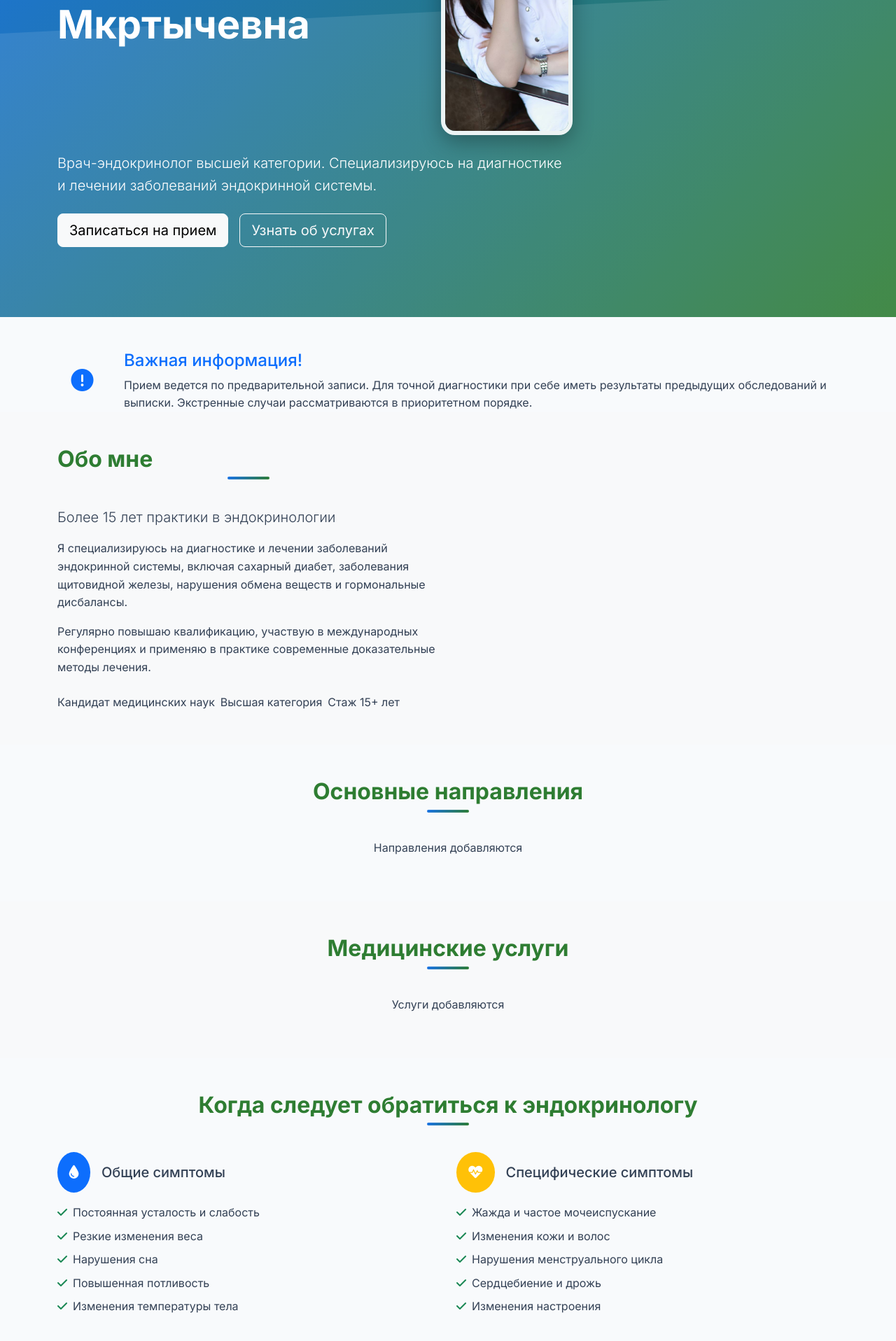
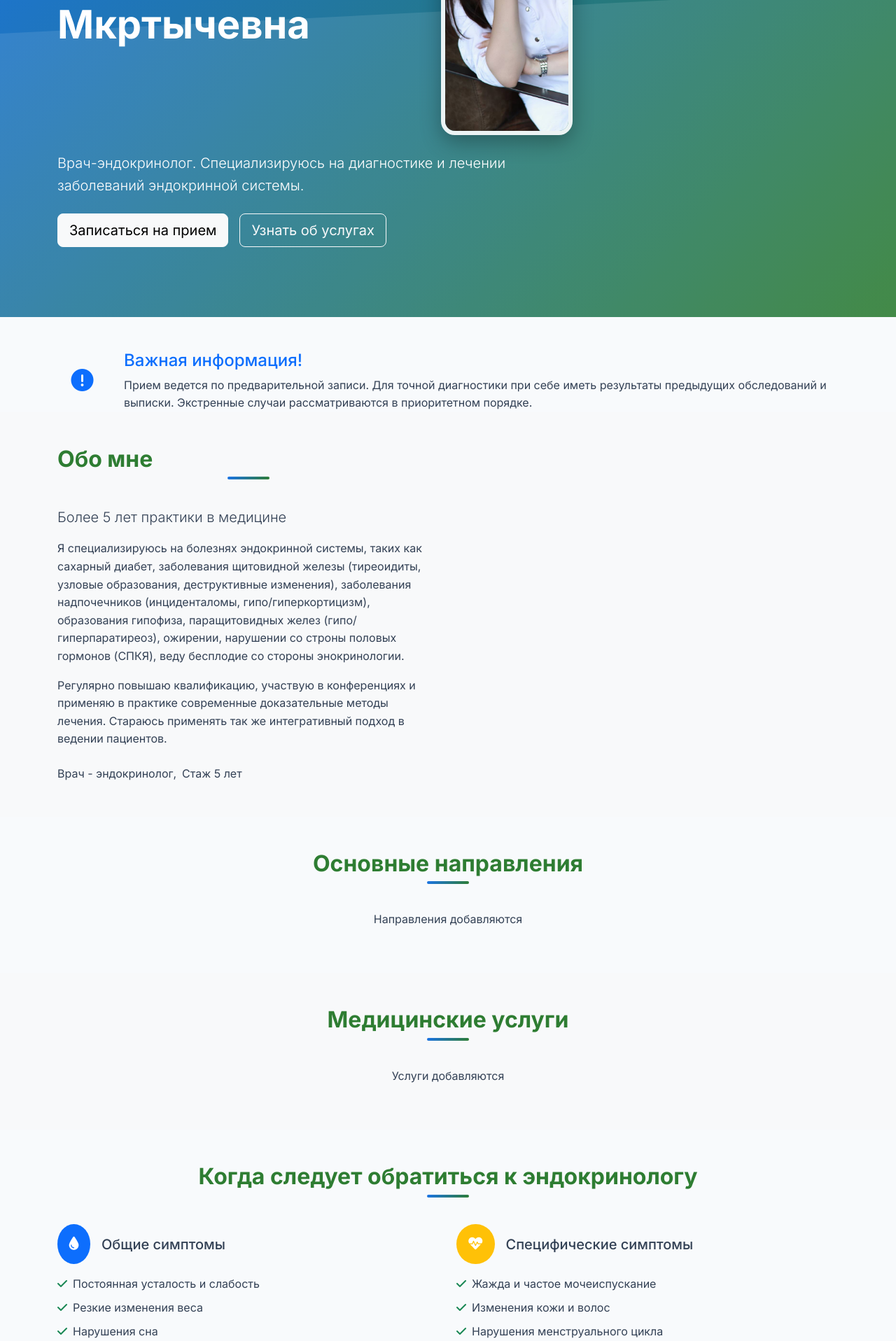
Before and after one commit to kmv5436/PORTFOLIO, a Django app: page / in a window 1280 px wide. Shown: the part 473-2389 px from the top of the page at 70% size. Run offline with Django 5.2, Linux system fonts and the light colour scheme; data that the repository does not hold is empty.

Commit message:
Step_17112025

```diff
--- a/main/templates/base.html
+++ b/main/templates/base.html
@@ -283,7 +283,7 @@
             <div class="row">
                 <div class="col-md-6">
                     <h5>Кармиркардиева А.М.</h5>
-                    <p>Врач-эндокринолог высшей категории. Помогаю восстановить гормональное здоровье и улучшить качество жизни.</p>
+                    <p>Врач-эндокринолог. Помогаю восстановить гормональное здоровье и улучшить качество жизни.</p>
                 </div>
                 <div class="col-md-3">
                     <h5 class="text-red mb-3">Документы</h5>
--- a/main/templates/home.html
+++ b/main/templates/home.html
@@ -15,7 +15,7 @@
                         <img src="{% static 'images/doctor.jpg' %}" alt="Кармиркардиева Алина Мкртычевна" class="doctor-title-photo">
                     </div>
                 </div>
-                <p class="lead mb-4">Врач-эндокринолог высшей категории. Специализируюсь на диагностике и лечении заболеваний эндокринной системы.</p>
+                <p class="lead mb-4">Врач-эндокринолог. Специализируюсь на диагностике и лечении заболеваний эндокринной системы.</p>
                 <div class="d-flex gap-3 flex-wrap">
                     <a href="#contact" class="btn btn-light btn-lg">Записаться на прием</a>
                     <a href="#services" class="btn btn-outline-light btn-lg">Узнать об услугах</a>
@@ -46,13 +46,13 @@
         <div class="row align-items-center">
             <div class="col-lg-6" data-aos="fade-right">
                 <h2 class="section-title text-start">Обо мне</h2>
-                <p class="lead">Более 15 лет практики в эндокринологии</p>
-                <p>Я специализируюсь на диагностике и лечении заболеваний эндокринной системы, включая сахарный диабет, заболевания щитовидной железы, нарушения обмена веществ и гормональные дисбалансы.</p>
-                <p>Регулярно повышаю квалификацию, участвую в международных конференциях и применяю в практике современные доказательные методы лечения.</p>
+                <p class="lead">Более 5 лет практики в медицине</p>
+                <p>Я специализируюсь на болезнях эндокринной системы, таких как сахарный диабет, заболевания щитовидной железы (тиреоидиты, узловые образования, деструктивные изменения), заболевания надпочечников (инциденталомы, гипо/гиперкортицизм), образования гипофиза, паращитовидных желез (гипо/гиперпаратиреоз), ожирении, нарушении со строны половых гормонов (СПКЯ), веду бесплодие со стороны энокринологии.</p>
+                <p>Регулярно повышаю квалификацию, участвую в конференциях и применяю в практике современные доказательные методы лечения. Стараюсь применять так же интегративный подход в ведении пациентов.</p>
                 <div class="d-flex flex-wrap gap-2 mt-4">
-                    <span class="medical-badge">Кандидат медицинских наук</span>
-                    <span class="medical-badge">Высшая категория</span>
-                    <span class="medical-badge">Стаж 15+ лет</span>
+                    <span class="medical-badge">Врач - эндокринолог,</span>
+                    <!--<span class="medical-badge">Высшая категория</span>-->
+                    <span class="medical-badge">Стаж 5 лет</span>
                 </div>
             </div>
             <div class="col-lg-6" data-aos="fade-left">
@@ -140,7 +140,6 @@
                         <li class="mb-2"><i class="fas fa-check text-success me-2"></i>Резкие изменения веса</li>
                         <li class="mb-2"><i class="fas fa-check text-success me-2"></i>Нарушения сна</li>
                         <li class="mb-2"><i class="fas fa-check text-success me-2"></i>Повышенная потливость</li>
-                        <li class="mb-2"><i class="fas fa-check text-success me-2"></i>Изменения температуры тела</li>
                     </ul>
                 </div>
             </div>
@@ -158,6 +157,9 @@
                         <li class="mb-2"><i class="fas fa-check text-success me-2"></i>Нарушения менструального цикла</li>
                         <li class="mb-2"><i class="fas fa-check text-success me-2"></i>Сердцебиение и дрожь</li>
                         <li class="mb-2"><i class="fas fa-check text-success me-2"></i>Изменения настроения</li>
+                        <li class="mb-2"><i class="fas fa-check text-success me-2"></i>Зуд, отеки периферические</li>
+                        <li class="mb-2"><i class="fas fa-check text-success me-2"></i>Боль в молочных железах</li>
+                        <li class="mb-2"><i class="fas fa-check text-success me-2"></i>Двоение в глазах</li>
                     </ul>
                 </div>
             </div>
```
